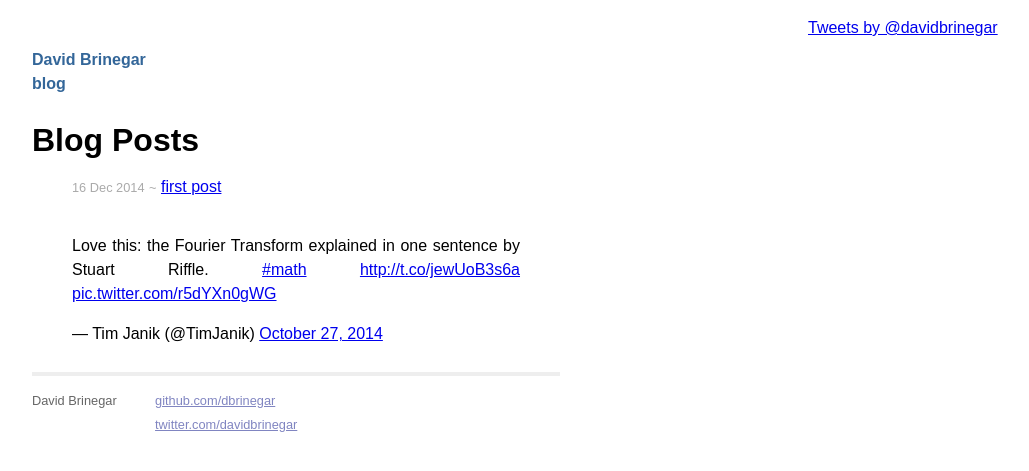
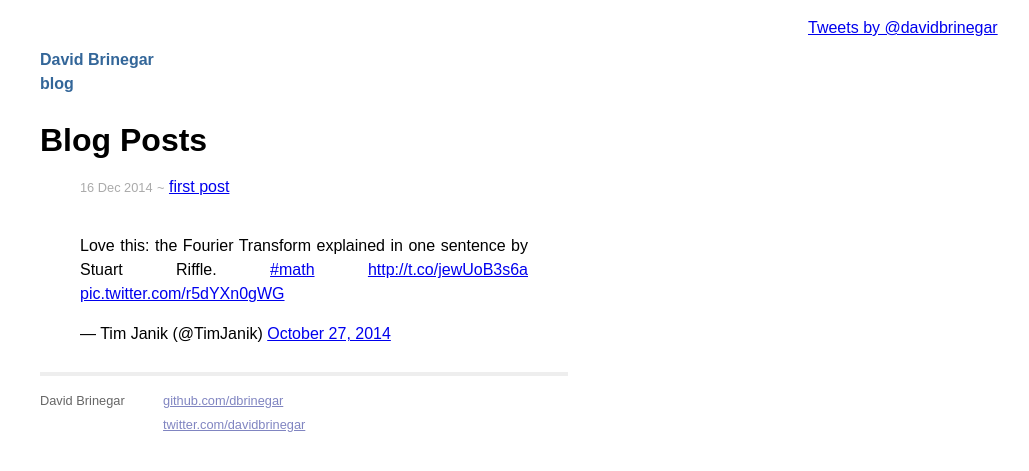
Before and after one commit to dbrinegar/dbrinegar.github.com, a Jekyll site: the page built from index.html, in a window 1280 px wide. Shown: the top 471 px of the page, without its empty margins (200-1229 px from the left). Built offline with Jekyll 4.4.1, drawn with Linux system fonts in a browser that asks for light colours; comment, search, counter and statistics services are not loaded.

Commit message:
margin for small mode

```diff
--- a/_layouts/default.html
+++ b/_layouts/default.html
@@ -7,10 +7,12 @@
   <meta name="author" content="{{ site.author }}" />
 	<link rel="stylesheet" href="/css/normalize.css" type="text/css" media="all" />
 	<link rel="stylesheet" href="/css/screen.css" type="text/css" media="all" />
-	<link rel="stylesheet" href="/css/syntax.css" type="text/css" media="all" />
+  <!--
+  <link rel="stylesheet" href="/css/syntax.css" type="text/css" media="all" />
+  -->
 </head>
 <body>
-	<div id="site" class="site">
+	<div id="site">
     <div class="title"><a href="/">{{ site.author }}<br/>blog</a></div>
 		{{ content }}
 		<div class="footer">
--- a/css/screen.css
+++ b/css/screen.css
@@ -4,7 +4,12 @@
 /*
 /*****************************************************************************/
 
-.site {
+body {
+  margin-left: 1em;
+  margin-right: 1em;
+}
+
+#site {
 	text-align: justify;
 	margin: 3em auto 2em auto;
 	line-height: 1.5em;
@@ -16,20 +21,20 @@
 	margin-bottom: 2em;
 }
 
-.site .title a {
+#site .title a {
 	color: #369;
 	text-decoration: none;
 }
 
-.site .title a:hover {
+#site .title a:hover {
 	color: black;
 }
 
-.site .meta {
+#site .meta {
 	color: #aaa;
 }
 
-.site .footer {
+#site .footer {
 	font-size: 80%;
 	color: #666;
 	border-top: 4px solid #eee;
@@ -37,17 +42,17 @@
 	overflow: hidden;
 }
 
-.site .footer .contact {
+#site .footer .contact {
 	float: left;
 	margin-right: 3em;
 }
 
-.site .footer .contact a,
+#site .footer .contact a,
 .site .footer .rss a {
 	color: #8085C1;
 }
 
-.site .footer .rss {
+#site .footer .rss {
 	margin-top: 1.1em;
 	margin-right: 0em;
 	float: right;
--- a/index.html
+++ b/index.html
@@ -42,13 +39,13 @@
         currentLayout = "big";
       }
       if (w >= 33 && w < 52 && currentLayout != "medium") {
-        body.style['margin-right'] = '0';
+        body.style['margin-right'] = '1em';
         site.style['width'] = '33em';
         sidebar.style['display'] = 'none';
         currentLayout = "medium";
       }
       if (w < 33 && currentLayout != "small") {
-        body.style['margin-right'] = '0';
+        body.style['margin-right'] = '1em';
         site.style['width'] = '100%';
         sidebar.style['display'] = 'none';
         currentLayout = "small";
```
Also changed, not shown: other parts of index.html (+1 -4 lines).
